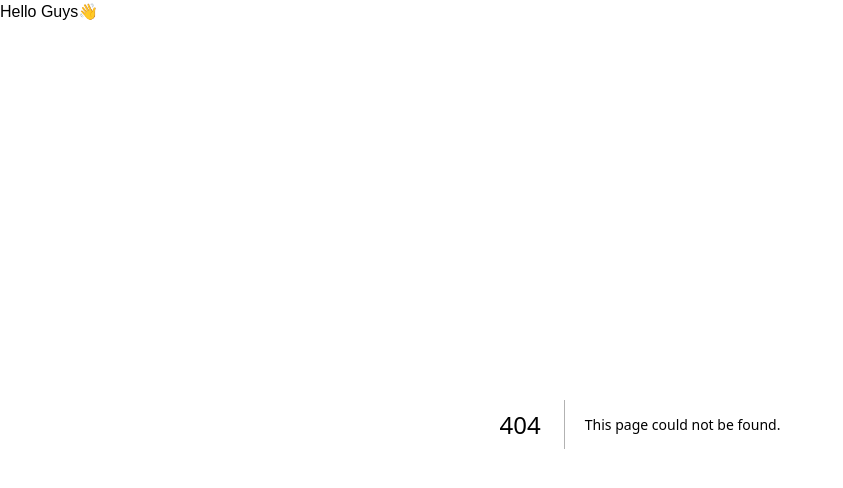
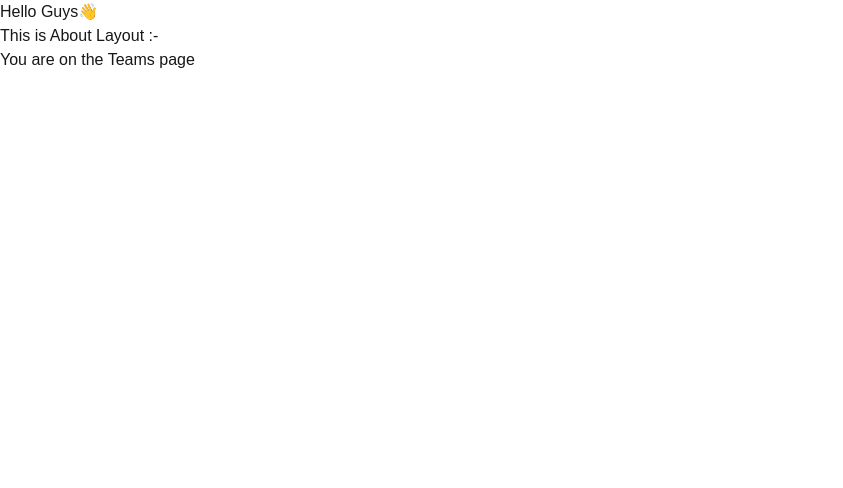
Before and after one commit to isimrangupta/learning-Next.js, a Next.js app: page /about/teams in a window 1280 px wide. Before the commit this address had no page. Shown: the top 488 px of the page, without its empty margins (0-843 px from the left). Built offline with nearby package versions, Linux system fonts and the light colour scheme.

Commit message:
Learned nested routes and nested layout in Next.js

```diff
--- /dev/null
+++ b/app/about/layout.jsx
@@ -0,0 +1,10 @@
+const AboutLayout = ({children}) => {
+  return (
+   <div>
+     <h3>This is About Layout :-</h3>
+     {children}
+   </div>
+  )
+}
+
+export default AboutLayout;
--- /dev/null
+++ b/app/about/teams/page.jsx
@@ -0,0 +1,7 @@
+const Teams = () => {
+  return (
+    <h3>You are on the Teams page</h3>
+  )
+}
+
+export default Teams;
```
